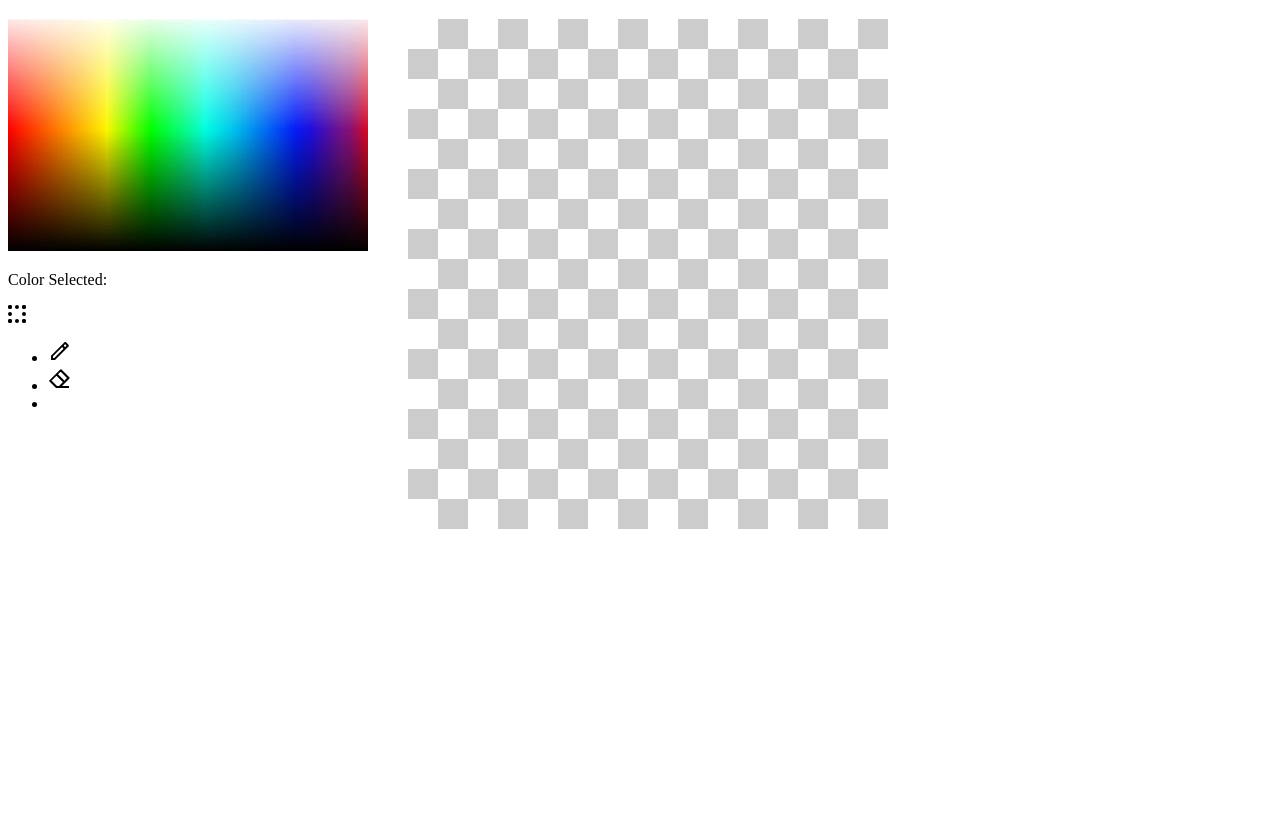
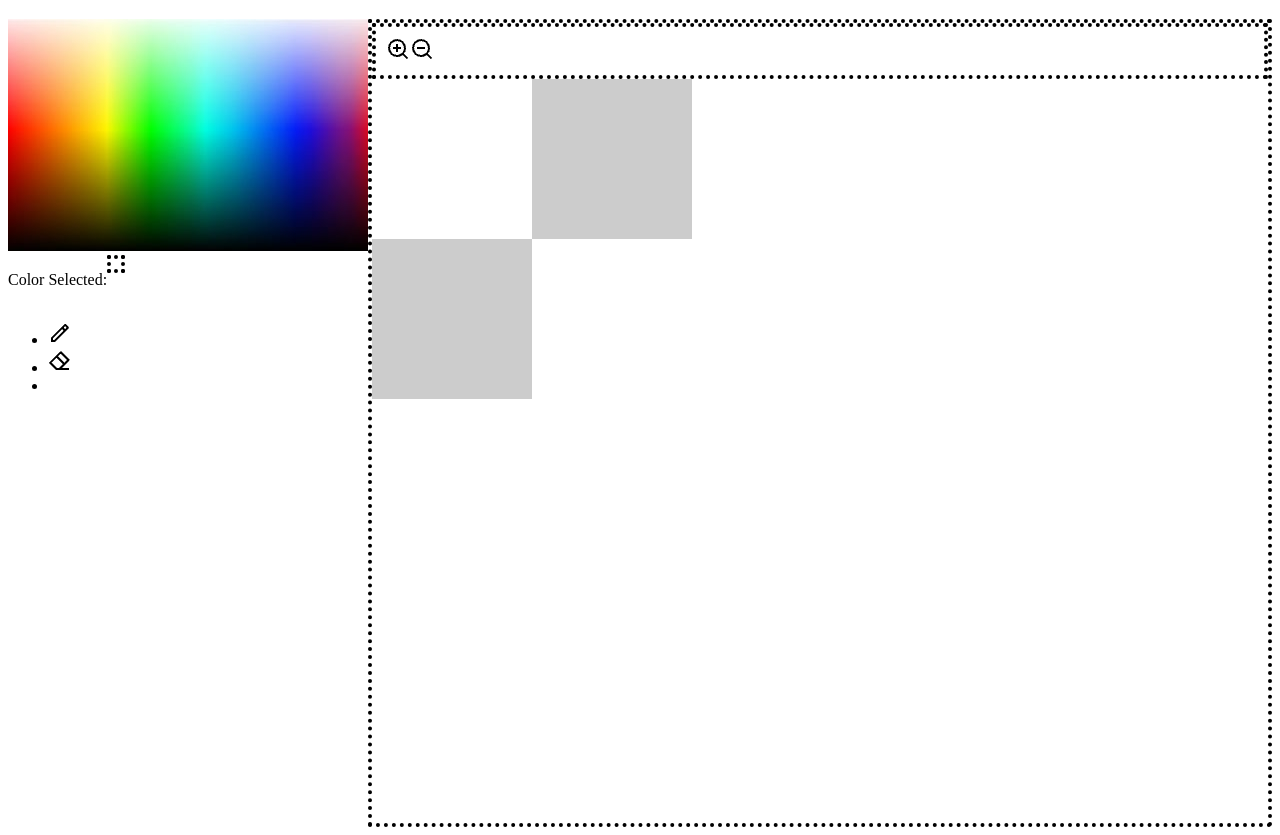
Before and after one commit to nekokshg/pixelCanvas, a website built with webpack: page src/index.html in a window 1280 px wide. Shown: the part 61-896 px from the top of the page. Before the commit the page ends 800 px from the top, so only its background shows below. Built offline with nearby package versions, Linux system fonts and the light colour scheme.

Commit message:
add zoom in and zoom out functionality

```diff
--- a/src/index.html
+++ b/src/index.html
@@ -37,8 +37,18 @@
             </ul>
         </div>
         <div id="pixelCanvas_Container">
-            <canvas id="backgroundCanvas"></canvas>
-            <canvas id="pixelCanvas"></canvas>
+            <div class="canvasUtils">
+                <div class="zoomIn_Button">
+                    <img src="" alt="" class="zoomIn">
+                </div>
+                <div class="zoomOut_Button">
+                    <img src="" alt="" class="zoomOut">
+                </div>
+            </div>
+            <div class="canvasWrapper">
+                <canvas id="backgroundCanvas"></canvas>
+                <canvas id="pixelCanvas"></canvas>
+            </div>
         </div>
     </div>
 </body>
--- a/src/index.js
+++ b/src/index.js
@@ -1,26 +1,7 @@
-/* Initializes the app, sets up modules, and orchestrates interactions between them */
-
+import { MainCanvasController } from './js/mainCanvasController.js';
 import './style.css';
-import { BGCanvasManager } from './js/backgroundCanvas/bgCanvasManager.js';
-import { BGCanvasRenderer } from './js/backgroundCanvas/bgCanvasRenderer.js';
-import { CanvasManager } from './js/canvas/canvasManager.js';
-import { CanvasRenderer } from './js/canvas/canvasRenderer.js';
-import { ColorPicker } from './js/color/colorPicker.js';
-import { CanvasEventHandler } from './js/events/canvasEventHandler.js';
-import { ColorPickerEventHandler } from './js/events/colorPickerEventHandler.js';
-import { ToolbarEventHandler } from './js/events/toolBarEventHandler.js';
 
 document.addEventListener('DOMContentLoaded', () => {
-    const bgManager = new BGCanvasManager('backgroundCanvas', 16, 17, 30);
-    const bgRenderer = new BGCanvasRenderer(bgManager);
-    bgRenderer.renderBackground();
-    const canvasManager = new CanvasManager('pixelCanvas', 16, 17, 30);
-    const canvasRenderer = new CanvasRenderer(canvasManager);
-    const colorPicker = new ColorPicker();
-    const colorPickerEventHandler = new ColorPickerEventHandler(colorPicker);
-    const toolbar = new ToolbarEventHandler();
-    const canvasEventHandler = new CanvasEventHandler(canvasManager.canvas, canvasManager.scale, toolbar, canvasRenderer, colorPicker);
-
-    // Call the init() method to initialize canvas event listeners
-    canvasEventHandler.init();
+    // Instantiate the MainCanvasController which handles all canvas related initializations
+    const mainCanvasController = new MainCanvasController();
 });
--- a/src/js/backgroundCanvas/bgCanvasManager.js
+++ /dev/null
@@ -1,17 +0,0 @@
-export class BGCanvasManager {
-    constructor(canvasId, blocksX, blocksY, cellSize) {
-        this.canvas = document.getElementById(canvasId);
-        this.ctx = this.canvas.getContext('2d');
-        this.cellSize = cellSize;
-        this.canvas.width = blocksX * cellSize;
-        this.canvas.height = blocksY * cellSize;
-    }
-
-    getContext() {
-        return this.ctx;
-    }
-
-    clearCanvas() {
-        this.ctx.clearRect(0, 0, this.canvas.width, this.canvas.height);
-    }
-}
--- /dev/null
+++ b/src/js/canvas/backgroundCanvas/bgCanvasManager.js
@@ -0,0 +1,30 @@
+export class BGCanvasManager {
+    constructor(canvasId, width, height, cellSize, scale) {
+        this.canvas = document.getElementById(canvasId);
+        this.ctx = this.canvas.getContext('2d');
+        this.cellSize = cellSize;
+        this.width = width;
+        this.height = height;
+        this.scale = scale;
+        this.updateCanvasSize();
+    }
+
+    getContext() {
+        return this.ctx;
+    }
+
+    clearCanvas() {
+        this.ctx.clearRect(0, 0, this.canvas.width, this.canvas.height);
+    }
+
+    setScale(scale) {
+        this.scale = scale;
+        this.updateCanvasSize();
+    }
+
+    updateCanvasSize() {
+        this.canvas.width = this.width * this.cellSize * this.scale;
+        this.canvas.height = this.height * this.cellSize * this.scale;
+        this.ctx.setTransform(this.scale, 0, 0, this.scale, 0, 0);
+    }
+}
--- a/src/js/backgroundCanvas/bgCanvasRenderer.js
+++ b/src/js/canvas/backgroundCanvas/bgCanvasRenderer.js
@@ -8,13 +8,9 @@ export class BGCanvasRenderer {
         const rows = this.ctx.canvas.height / this.cellSize;
         const cols = this.ctx.canvas.width / this.cellSize;
 
-        // Iterate over rows and columns
         for (let i = 0; i < rows; i++) {
             for (let j = 0; j < cols; j++) {
-                // Alternate between grey and white cells
                 const color = (i + j) % 2 === 0 ? '#FFFFFF' : '#CCCCCC';
-
-                // Draw the cell
                 this.ctx.fillStyle = color;
                 this.ctx.fillRect(j * this.cellSize, i * this.cellSize, this.cellSize, this.cellSize);
             }
--- a/src/js/canvas/canvasManager.js
+++ /dev/null
@@ -1,20 +0,0 @@
-/* Responsible for initializing and managing the canvas element, including setting up size and scale */
-
-export class CanvasManager{
-    constructor(canvasId, width, height, scale){
-        this.canvas = document.getElementById(canvasId);
-        this.ctx = this.canvas.getContext('2d');
-        this.scale = scale;
-        this.canvas.width = width * scale;
-        this.canvas.height = height * scale;
-        this.ctx.scale(scale, scale);
-    }
-
-    getContext(){
-        return this.ctx;
-    }
-
-    clearCanvas(){
-        this.ctx.clearRect(0, 0, this.canvas.width / this.scale, this.canvas.height / this.scale);
-    }
-}
--- a/src/js/canvas/canvasRenderer.js
+++ /dev/null
@@ -1,15 +0,0 @@
-/* Handles rendering operations on the canvas, such as drawing pixels, clearing the canvas, and managing layers */
-export class CanvasRenderer {
-    constructor(canvasManager){
-        this.ctx = canvasManager.getContext();
-    }
-
-    drawPixel(x, y, color){
-        this.ctx.fillStyle = color;
-        this.ctx.fillRect(x, y, 1, 1); //Draw a filled rectangle (pixel) at position (x, y) whith width and height of 1
-    }
-
-    erasePixel(x, y){
-        this.ctx.clearRect(x, y, 1, 1);
-    }
-}
--- /dev/null
+++ b/src/js/canvas/canvasUtils.js
@@ -0,0 +1,41 @@
+import zoomIn from '../../assets/zoom-in.png';
+import zoomOut from '../../assets/zoom-out.png';
+import { BGCanvasManager } from './backgroundCanvas/bgCanvasManager.js';
+import { BGCanvasRenderer } from './backgroundCanvas/bgCanvasRenderer.js';
+
+export class CanvasUtils {
+    constructor(canvasManagers) {
+        // Set the source of the image
+        this.ziImg = document.getElementsByClassName('zoomIn')[0];
+        this.ziImg.src = zoomIn;
+        this.zoImg = document.getElementsByClassName('zoomOut')[0];
+        this.zoImg.src = zoomOut;
+
+        this.canvasManagers = canvasManagers;
+
+        // Event listeners
+        this.ziImg.addEventListener('click', () => this.zoomIn());
+        this.zoImg.addEventListener('click', () => this.zoomOut());
+    }
+
+    zoomIn() {
+        this.setScale(this.canvasManagers[0].scale * 1.2);
+    }
+
+    zoomOut() {
+        this.setScale(this.canvasManagers[0].scale / 1.2);
+    }
+
+    setScale(scale) {
+        this.canvasManagers.forEach(manager => {
+            manager.setScale(scale);
+            manager.updateCanvasSize();
+            if (manager instanceof BGCanvasManager) {
+                // Re-render the background if it's a background manager
+                const bgRenderer = new BGCanvasRenderer(manager);
+                bgRenderer.renderBackground();
+            }
+        });
+    }
+
+}
--- /dev/null
+++ b/src/js/canvas/mainCanvas/canvasManager.js
@@ -0,0 +1,30 @@
+/* Manages the drawing canvas */
+export class CanvasManager {
+    constructor(canvasId, width, height, scale) {
+        this.canvas = document.getElementById(canvasId);
+        this.ctx = this.canvas.getContext('2d');
+        this.width = width;
+        this.height = height;
+        this.scale = scale;
+        this.updateCanvasSize();
+    }
+
+    getContext() {
+        return this.ctx;
+    }
+
+    clearCanvas() {
+        this.ctx.clearRect(0, 0, this.canvas.width / this.scale, this.canvas.height / this.scale);
+    }
+
+    setScale(scale) {
+        this.scale = scale;
+        this.updateCanvasSize();
+    }
+
+    updateCanvasSize() {
+        this.canvas.width = this.width * this.scale;
+        this.canvas.height = this.height * this.scale;
+        this.ctx.setTransform(this.scale, 0, 0, this.scale, 0, 0);
+    }
+}
--- /dev/null
+++ b/src/js/canvas/mainCanvas/canvasRenderer.js
@@ -0,0 +1,16 @@
+/* Renders the drawing canvas */
+export class CanvasRenderer {
+    constructor(canvasManager) {
+        this.ctx = canvasManager.getContext();
+        this.cellSize = canvasManager.cellSize;
+    }
+
+    drawPixel(x, y, color) {
+        this.ctx.fillStyle = color;
+        this.ctx.fillRect(x, y, 1, 1); // Draw a filled rectangle (pixel) at position (x, y) with width and height of 1
+    }
+
+    erasePixel(x, y) {
+        this.ctx.clearRect(x, y, 1, 1);
+    }
+}
--- a/src/js/events/canvasEventHandler.js
+++ b/src/js/events/canvasEventHandler.js
@@ -3,7 +3,7 @@ import { PencilTool } from "../tools/pencilTool";
 import { EraserTool } from "../tools/eraserTool";
 
 export class CanvasEventHandler {
-    constructor(canvasElement, canvasScale, toolbarEventHandler, canvasRenderer, colorPicker) {
+    constructor(canvasElement, canvasScale, toolbarEventHandler, canvasRenderer, colorPicker, canvasUtils) {
         this.canvas = canvasElement;
         this.scale = canvasScale;
         this.isDoing = false;
@@ -11,6 +11,7 @@ export class CanvasEventHandler {
         this.selectedTool = null;
         this.canvasRenderer = canvasRenderer;
         this.colorPicker = colorPicker;
+        this.canvasUtils = canvasUtils;
     }
 
     init() {
@@ -68,6 +69,7 @@ export class CanvasEventHandler {
     }
 
     getMousePosition(event) {
+        this.scale = this.canvasUtils.canvasManagers[0].scale
         const rect = this.canvas.getBoundingClientRect();
         const x = Math.floor((event.clientX - rect.left) / this.scale);
         const y = Math.floor((event.clientY - rect.top) / this.scale);
--- /dev/null
+++ b/src/js/mainCanvasController.js
@@ -0,0 +1,59 @@
+
+import { BGCanvasManager } from './canvas/backgroundCanvas/bgCanvasManager.js';
+import { BGCanvasRenderer } from './canvas/backgroundCanvas/bgCanvasRenderer.js';
+import { CanvasManager } from './canvas/mainCanvas/canvasManager.js';
+import { CanvasRenderer } from './canvas/mainCanvas/canvasRenderer.js';
+import { ColorPicker } from './color/colorPicker.js';
+import { CanvasEventHandler } from './events/canvasEventHandler.js';
+import { ColorPickerEventHandler } from './events/colorPickerEventHandler.js';
+import { ToolbarEventHandler } from './events/toolBarEventHandler.js';
+import { CanvasUtils } from './canvas/canvasUtils.js';
+
+export class MainCanvasController {
+    constructor() {
+        this.blocksX = 2; // Number of blocks along x-axis
+        this.blocksY = 2; // Number of blocks along y-axis
+        this.blockSize = 16; // Size of each block
+
+        this.init();
+    }
+
+    init() {
+        this.setupBackgroundCanvas();
+        this.setupMainCanvas();
+        this.setupCanvasUtils();
+        this.setupEventHandlers();
+
+    }
+
+    setupBackgroundCanvas() {
+        this.bgManager = new BGCanvasManager('backgroundCanvas', this.blocksX, this.blocksY, this.blockSize, 10);
+        this.bgRenderer = new BGCanvasRenderer(this.bgManager);
+        this.bgRenderer.renderBackground();
+    }
+
+    setupMainCanvas() {
+        const pixelWidth = this.blocksX * this.blockSize;
+        const pixelHeight = this.blocksY * this.blockSize;
+
+        this.canvasManager = new CanvasManager('pixelCanvas', pixelWidth, pixelHeight, 10);
+        this.canvasRenderer = new CanvasRenderer(this.canvasManager);
+    }
+
+    setupCanvasUtils() {
+        this.canvasUtils = new CanvasUtils([this.bgManager, this.canvasManager]);
+    }
+
+    setupEventHandlers() {
+        this.colorPicker = new ColorPicker();
+        this.colorPickerEventHandler = new ColorPickerEventHandler(this.colorPicker);
+        this.toolbar = new ToolbarEventHandler();
+        this.canvasEventHandler = new CanvasEventHandler(this.canvasManager.canvas, this.canvasManager.scale, this.toolbar, this.canvasRenderer, this.colorPicker, this.canvasUtils);
+        this.canvasEventHandler.init();
+    }
+}
+
+// Initializing the MainCanvasController when DOM is fully loaded
+document.addEventListener('DOMContentLoaded', () => {
+    const mainCanvasController = new MainCanvasController();
+});
--- a/src/style.css
+++ b/src/style.css
@@ -1,3 +1,4 @@
+
 .container {
     display: flex;
 }
@@ -8,15 +9,34 @@
 }
 
 #pixelCanvas_Container {
-    position: relative; /* Ensure canvases are stacked */
-    flex-grow: 1; /* Allow it to take up remaining space */
-    /* Additional pixel canvas container styles */
+    display: flex;
+    flex-direction: column; /* Stack children vertically */
+    border: 4px dotted black;
+    height: 100vh;
+    width: 100vw;
+    position: relative;
+}
+
+.canvasUtils {
+    display: flex;
+    z-index: 3;
+    border: 4px dotted black;
+    background-color: white;
+    padding: 10px;
+    flex-shrink: 0; /* Prevent it from shrinking */
+}
+
+.canvasWrapper {
+    position: relative;
+    flex-grow: 1; /* Allow it to take up the remaining space */
+    overflow: hidden; /* Ensure canvases do not overflow */
 }
 
 #backgroundCanvas, #pixelCanvas {
     position: absolute;
     top: 0;
     left: 0;
+    display: block;
 }
 
 #backgroundCanvas {
@@ -25,6 +45,12 @@
 
 #pixelCanvas {
     z-index: 2;
+
+}
+
+.colorInfoContainer{
+    display: flex;
+
 }
 
 .colorBox {
```
Also changed, not shown: dist/assets/zoom-in.png (added), dist/assets/zoom-out.png (added), dist/bundle911d81c8472c083ba52e.js, dist/index.html, src/assets/zoom-in.png (added), src/assets/zoom-out.png (added), 2 other files.
